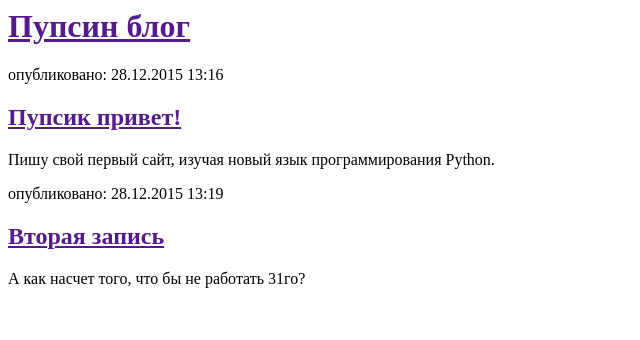
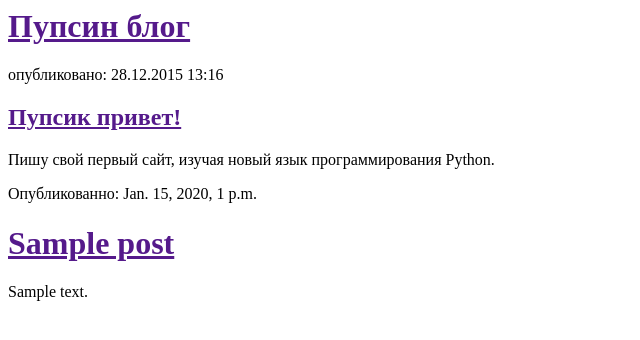
Before and after one commit to black-mouse/my-first-blog, a Django app: template blog/templates/blog/post_list.html in a window 1280 px wide. Shown: the top 340 px of the page, without its empty margins (0-640 px from the left). Run offline with Django 3.2, Linux system fonts and the light colour scheme; the template is opened without the code that fills it: values that come from a table or form of the project are taken from there, others are empty; tables that the repository leaves empty hold one stand-in row (values such as "Sample post").

Commit message:
Modified templates to display posts from database

```diff
--- a/blog/templates/blog/post_list.html
+++ b/blog/templates/blog/post_list.html
@@ -12,10 +12,12 @@
         	<p>Пишу свой первый сайт, изучая новый язык программирования Python.</p>
         </div>
 
+        {% for post in posts %}
         <div>
-        	<p>опубликовано: 28.12.2015 13:19</p>
-        	<h2><a href="">Вторая запись</a></h2>
-        	<p>А как насчет того, что бы не работать 31го?</p>
+        	<p>Опубликованно: {{ post.published_date }}</p>
+        	<h1><a href="">{{ post.title }}</a></h1>
+            <p>{{ post.text|linebreaks }}</p>
         </div>
+        {% endfor %}
     </body>
 </html>
--- a/blog/views.py
+++ b/blog/views.py
@@ -1,5 +1,8 @@
 from django.shortcuts import render
+from django.utils import timezone
+from .models import Post
 
 # Create your views here.
 def post_list(request):
-	return render(request, 'blog/post_list.html',{})
+	posts = Post.objects.filter(published_date__lte=timezone.now()).order_by('published_date')
+	return render(request, 'blog/post_list.html',{'posts': posts})
```
